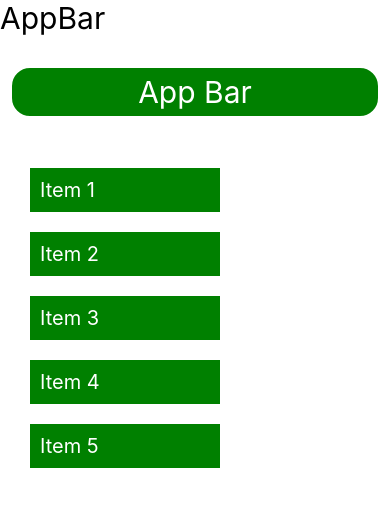
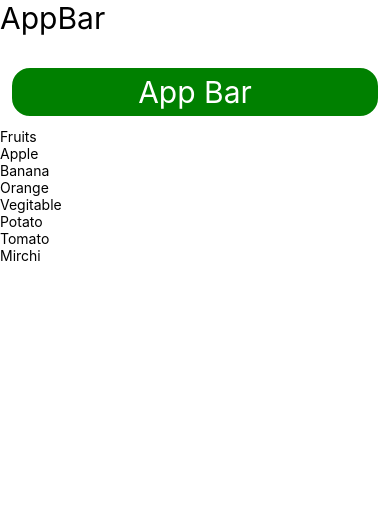
Before and after one commit to mehtabali05/React-Native-App-Project, a React Native app: screen / in a window 390 px wide. Shown: the top 506 px of the page. Built offline with nearby package versions, Linux system fonts and the light colour scheme.

Commit message:
SectionList Covered

```diff
--- a/App.jsx
+++ b/App.jsx
@@ -3,6 +3,7 @@ import { View, Text, Button, TextInput } from 'react-native';
 import AppBar from  './src/components/AppBar'
 import Child from './src/components/Child'
 import FlatList from './src/components/FlatList'
+import SectionListScreen from './src/components/SectionListScreen';
 
 
 const App = () => {
@@ -51,7 +52,12 @@ const App = () => {
 
 
         {/* FlatList */}
-        <FlatList />
+        {/* <FlatList /> */}
+
+
+
+        {/* SectionList */}
+        <SectionListScreen />
       </View>
     </View>
   );
--- /dev/null
+++ b/src/components/SectionListScreen.jsx
@@ -0,0 +1,47 @@
+import { View, Text, SectionList } from 'react-native'
+import React from 'react'
+
+const listItems = [
+    {
+        title: 'Fruits',
+        data: [
+            {id: 1, name: 'Apple'},
+            {id: 2, name: 'Banana'},
+            {id: 3, name: 'Orange'}
+        ],
+    },
+    {
+        title: 'Vegitable',
+        data: [
+            {id: 1, name: 'Potato'},
+            {id: 2, name: 'Tomato'},
+            {id: 3, name: 'Mirchi'}
+        ],
+    }
+];
+
+const SectionListScreen = () => {
+    const renderItem = ({item}) => (
+        <View>
+            <Text>{item.name}</Text>
+        </View>
+    );
+
+    const renderSectionHeader = ({section}) => (
+        <View>
+            <Text>{section.title}</Text>
+        </View>
+    );
+  return (
+    <View>
+      <SectionList
+        sections={listItems}
+        renderItem={renderItem}
+        renderSectionHeader={renderSectionHeader}
+        keyExtractor={item => item.id}
+      />
+    </View>
+  )
+}
+
+export default SectionListScreen
```
